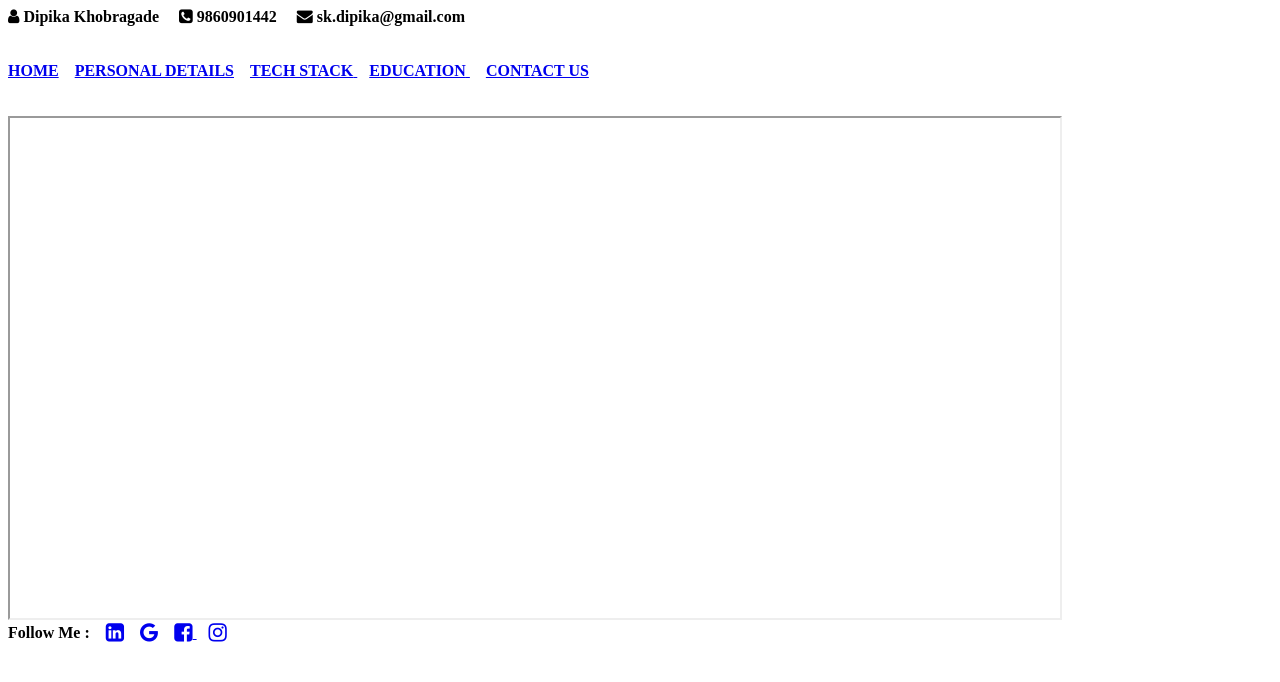
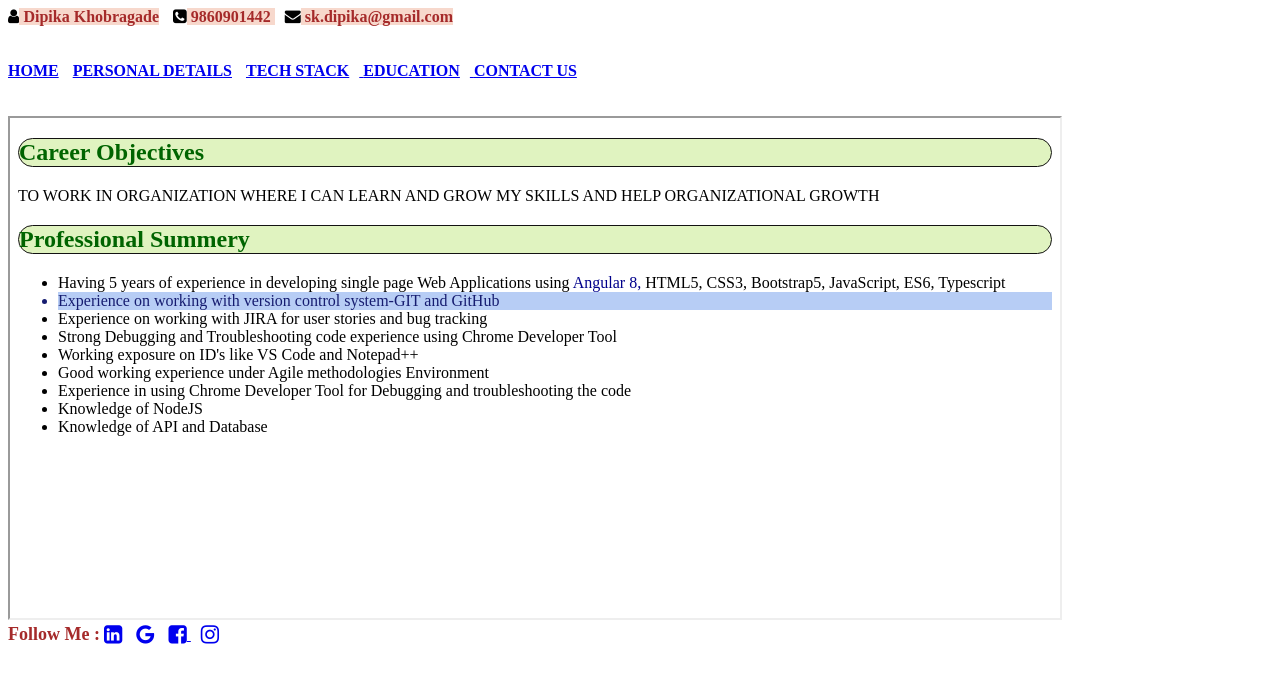
Before and after one commit to dipikakhobragade/my-profile, a plain HTML site: page index.html in a window 1280 px wide. Drawn offline with Linux system fonts and the light colour scheme.

Commit message:
Filed updated with CSS properties
Filed updated with CSS properties

```diff
--- a/home.html
+++ b/home.html
@@ -2,18 +2,32 @@
 <html>
     <head>
         <title>Home Page</title>
+        <style>
+            #name{color: darkblue;}
+            #tool{ color: rgb(22, 28, 112);
+            background-color: rgb(183, 205, 245);}
+            .heading{color: darkgreen;
+            background-color: rgb(224, 243, 192) ;
+            border: 1px solid rgb(19, 18, 18);
+            border-radius: 20px;
+}
+
+
+        </style>
 
     </head>
     <body>
-        <h2> <u>Professional Summery</u></h2>
+        <h2 class="heading"> Career Objectives</h2>
+        <p>TO WORK IN ORGANIZATION WHERE I CAN LEARN AND GROW MY SKILLS AND HELP ORGANIZATIONAL GROWTH</p>
+        <h2 class="heading"> Professional Summery</h2>
         <ul>
-            <li> Having 5 years of experience in developing single page Web Applications using Angular 13, HTML5, CSS3, Bootstrap5, JavaScript, ES6, Typescript</li>
-             <li> Experience on working with version control system-GIT and GitHub</li>
+            <li> Having 5 years of experience in developing single page Web Applications using <span id="name">Angular 8,</span> HTML5, CSS3, Bootstrap5, JavaScript, ES6, Typescript</li>
+             <li id="tool"> Experience on working with version control system-GIT and GitHub</li>
              <li> Experience on working with JIRA for user stories and bug tracking</li>
              <li> Strong Debugging and Troubleshooting code experience using Chrome Developer Tool </li>
              <li> Working exposure on ID's like VS Code and Notepad++</li>
              <li> Good working experience under Agile methodologies Environment</li>
-             <li> Experience in using Chrome Developer Tool for Debugging and troubleshootingthe code</li>
+             <li> Experience in using Chrome Developer Tool for Debugging and troubleshooting the code</li>
              <li> Knowledge of NodeJS</li>
              <li> Knowledge of API and Database</li>
         </ul>
--- a/index.html
+++ b/index.html
@@ -4,41 +4,67 @@
 <head>
     <title> Index</title>
     <link rel="stylesheet" href="https://cdnjs.cloudflare.com/ajax/libs/font-awesome/4.7.0/css/font-awesome.min.css">
+    <style>
+        #name {
+            color: brown;
+            background-color: rgb(247, 216, 204);
+            margin-right: 10px;
+        }
+
+        .icon {
+            margin-right: 10px;
+        }
+
+        #follow {
+            font-size: large;
+            color: brown;
+        }
+
+        .socialMedia {
+            margin-right: 10px;
+        }
+
+        /* #linkedin{margin-right: 10px;}
+        #google{margin-right: 10px;}
+        #facebook{margin-right: 10px;} */
+    </style>
 
 </head>
 
 <body>
     <header>
-        <i class="fa fa-user" aria-hidden="true"></i><strong> Dipika Khobragade</strong> &nbsp;&nbsp;&nbsp;
-        <i class="fa fa-phone-square" aria-hidden="true"></i><strong> 9860901442 </strong>&nbsp;&nbsp;&nbsp;
-        <i class="fa fa-envelope" aria-hidden="true"></i><strong> sk.dipika@gmail.com </strong>
+        <i class="fa fa-user" aria-hidden="true"></i><strong id="name"> Dipika Khobragade</strong>
+        <i class="fa fa-phone-square" aria-hidden="true"></i><strong id="name"> 9860901442 </strong>
+        <i class="fa fa-envelope" aria-hidden="true"></i><strong id="name"> sk.dipika@gmail.com </strong>
     </header>
     <br>
     <br>
 
-    <nav><a href="home.html" target="myFrame"><b>HOME</b></a> &nbsp;&nbsp;
-        <a href="personalDetails.html" target="myFrame"><b>PERSONAL DETAILS</b></a> &nbsp;&nbsp;
+    <nav><a href="home.html" target="myFrame"><b class="icon">HOME</b></a>
+        <a href="personalDetails.html" target="myFrame"><b class="icon">PERSONAL DETAILS</b></a>
 
-        <a href="techStack.html" target="myFrame"> <b>TECH STACK</b> </a> &nbsp;&nbsp;
-        <a href="education.html" target="myFrame"> <b>EDUCATION</b> </a> &nbsp; &nbsp;
-        <a href="contactus.html" target="myFrame"> <b>CONTACT US</b> </a>
+        <a href="techStack.html" target="myFrame"> <b class="icon">TECH STACK</b> </a>
+        <a href="education.html" target="myFrame"> <b class="icon">EDUCATION</b> </a>
+        <a href="contactus.html" target="myFrame"> <b class="icon">CONTACT US</b> </a>
 
     </nav>
 
     <br> <br>
-    <iframe width="1050px" height="500px" name="myFrame">
+    <iframe width="1050px" height="500px" name="myFrame" src="home.html">
 
     </iframe>
     <footer>
-        <strong> Follow Me : &nbsp;&nbsp;</strong>
-        <a href="https://in.linkedin.com/"><i class="fa fa-linkedin-square fa-lg" aria-hidden="true"></i></a>
-        &nbsp;&nbsp;
-        <a href="https://www.google.com/" target="_blank"><i class="fa fa-google fa-lg" aria-hidden="true"></i></a>
-        &nbsp;&nbsp;
+        <strong id="follow"> Follow Me :</strong>
+        <a href="https://in.linkedin.com/" class="socialMedia" target="_blank"><i class="fa fa-linkedin-square fa-lg"
+                aria-hidden="true"></i></a>
 
-        <a href="https://www.facebook.com/" target="_blank"><i class="fa fa-facebook-square fa-lg"
-                aria-hidden="true"></i> </a> &nbsp;&nbsp;
-        <a href="https://www.instagram.com/" target="_blank"> <i class="fa fa-instagram fa-lg" aria-hidden="true"></i>
+        <a href="https://www.google.com/" class="socialMedia" target="_blank"><i class="fa fa-google fa-lg"
+                aria-hidden="true"></i></a>
+
+        <a href="https://www.facebook.com/" class="socialMedia" target="_blank"><i class="fa fa-facebook-square fa-lg"
+                aria-hidden="true"></i> </a>
+        <a href="https://www.instagram.com/" class="socialMedia" target="_blank"> <i class="fa fa-instagram fa-lg"
+                aria-hidden="true"></i>
         </a>
 
 
```
